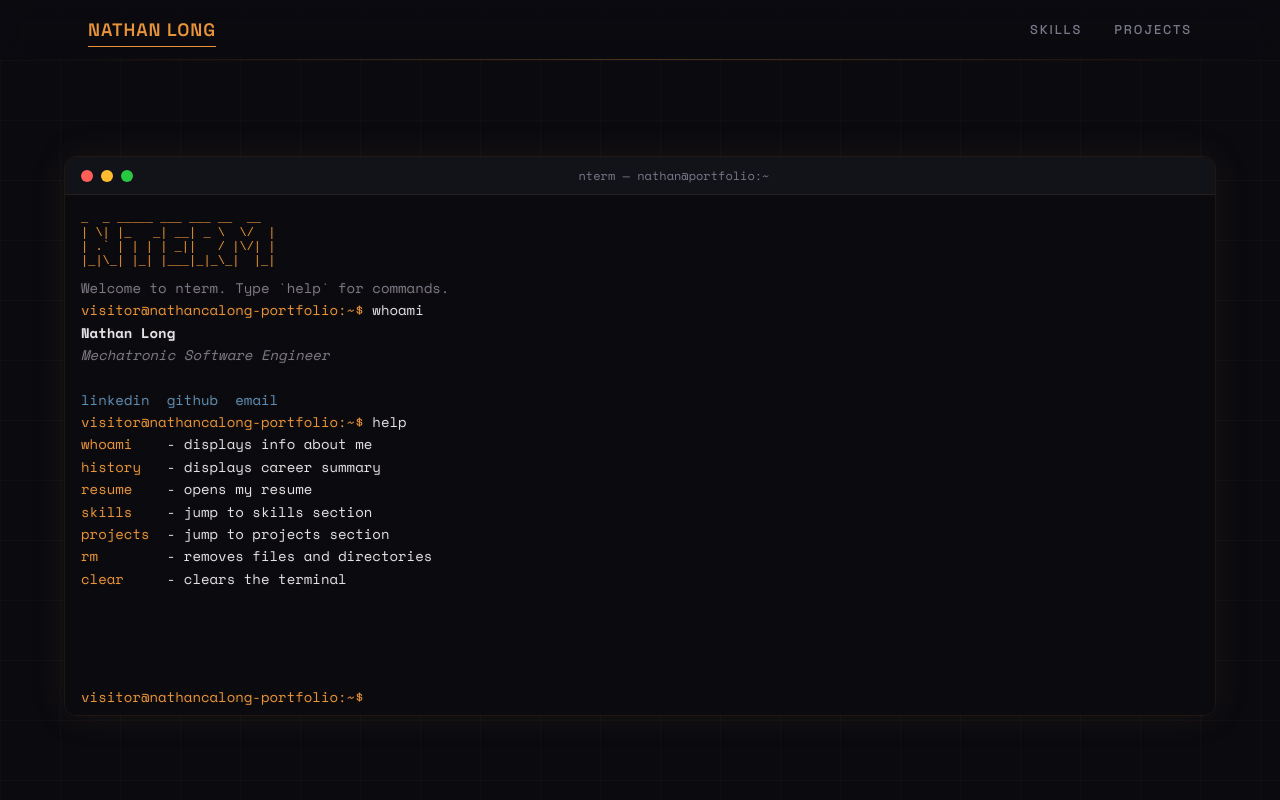
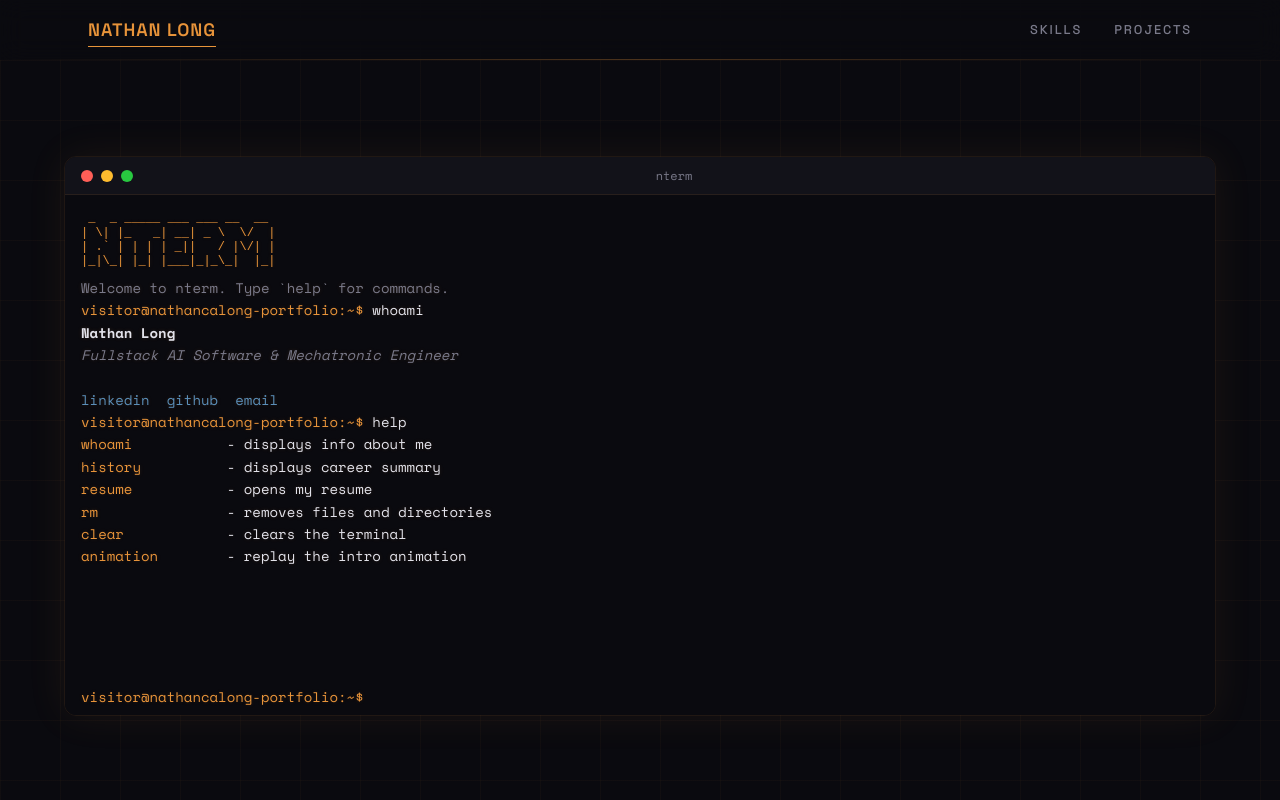
Before and after one commit to nathancalong/nathancalong.github.io, a React (Vite) app: page / in a window 1280 px wide. Both pictures are taken after a click on the button "NATHAN LONG". Shown: the top 800 px of the page. Built offline with nearby package versions, Linux system fonts and the light colour scheme.

Commit message:
terminal improvements and animation debouncing

```diff
--- a/src/components/Terminal.tsx
+++ b/src/components/Terminal.tsx
@@ -40,12 +40,30 @@ const PAUSE_AFTER_OUTPUT = 600;
 
 // --- ASCII Art ---
 
-const ASCII_BANNER = `
- _  _ _____ ___ ___ __  __
+const ASCII_BANNER = ` _  _ _____ ___ ___ __  __
 | \\| |_   _| __| _ \\  \\/  |
 | .\` | | | | _||   / |\\/| |
 |_|\\_| |_| |___|_|_\\_|  |_|
-`.trimStart();
+`;
+
+// --- Cookie helpers ---
+
+const VISITED_COOKIE = "nterm_visited";
+
+function hasVisitedCookie(): boolean {
+  return document.cookie
+    .split("; ")
+    .some((c) => c.startsWith(`${VISITED_COOKIE}=`));
+}
+
+function setVisitedCookie() {
+  const expires = new Date(Date.now() + 8 * 60 * 60 * 1000).toUTCString();
+  document.cookie = `${VISITED_COOKIE}=1; expires=${expires}; path=/; SameSite=Lax`;
+}
+
+function clearVisitedCookie() {
+  document.cookie = `${VISITED_COOKIE}=; expires=Thu, 01 Jan 1970 00:00:00 GMT; path=/; SameSite=Lax`;
+}
 
 // --- Component ---
 
@@ -54,10 +72,36 @@ function nextId() {
   return lineIdCounter++;
 }
 
+function makeWelcomeLines(): TerminalLine[] {
+  return [
+    {
+      id: nextId(),
+      type: "output",
+      content: <pre className={styles.asciiArt}>{ASCII_BANNER}</pre>,
+    },
+    {
+      id: nextId(),
+      type: "output",
+      content: (
+        <span className={styles.lineOutput}>
+          Welcome to nterm. Type `help` for commands.
+        </span>
+      ),
+    },
+    { id: nextId(), type: "blank", content: "" },
+  ];
+}
+
 export default function Terminal() {
   const navigate = useNavigate();
-  const [phase, setPhase] = useState<Phase>("ssh");
-  const [lines, setLines] = useState<TerminalLine[]>([]);
+  const skipAnimation = hasVisitedCookie();
+
+  const [phase, setPhase] = useState<Phase>(
+    skipAnimation ? "interactive" : "ssh",
+  );
+  const [lines, setLines] = useState<TerminalLine[]>(
+    skipAnimation ? makeWelcomeLines() : [],
+  );
   const [currentInput, setCurrentInput] = useState("");
   const [autoTypingText, setAutoTypingText] = useState("");
   const [commandHistory, setCommandHistory] = useState<string[]>([]);
@@ -96,6 +140,8 @@ export default function Terminal() {
   // --- SSH intro sequence ---
   // Runs once on mount, drives through ssh → connecting → auto without re-triggering
   useEffect(() => {
+    if (skipAnimation) return;
+
     let cancelled = false;
 
     async function sleep(ms: number) {
@@ -154,7 +200,7 @@ export default function Terminal() {
                   <span className={styles.lineBold}>Nathan Long</span>
                   {"\n"}
                   <span className={styles.lineItalic}>
-                    Mechatronic Software Engineer
+                    Fullstack AI Software & Mechatronic Engineer
                   </span>
                   {"\n\n"}
                   <a
@@ -194,19 +240,17 @@ export default function Terminal() {
               content: (
                 <>
                   <span className={styles.lineAccent}>whoami</span>
-                  {"    - displays info about me\n"}
+                  {"           - displays info about me\n"}
                   <span className={styles.lineAccent}>history</span>
-                  {"   - displays career summary\n"}
+                  {"          - displays career summary\n"}
                   <span className={styles.lineAccent}>resume</span>
-                  {"    - opens my resume\n"}
-                  <span className={styles.lineAccent}>skills</span>
-                  {"    - jump to skills section\n"}
-                  <span className={styles.lineAccent}>projects</span>
-                  {"  - jump to projects section\n"}
+                  {"           - opens my resume\n"}
                   <span className={styles.lineAccent}>rm</span>
-                  {"        - removes files and directories\n"}
+                  {"               - removes files and directories\n"}
                   <span className={styles.lineAccent}>clear</span>
-                  {"     - clears the terminal"}
+                  {"            - clears the terminal\n"}
+                  <span className={styles.lineAccent}>animation</span>
+                  {"        - replay the intro animation"}
                 </>
               ),
             },
@@ -266,27 +310,14 @@ export default function Terminal() {
             },
           ];
 
-        case "skills":
-          document
-            .getElementById("skills")
-            ?.scrollIntoView({ behavior: "smooth", block: "start" });
+        case "animation":
+          clearVisitedCookie();
+          setTimeout(() => window.location.reload(), 500);
           return [
             {
               id: nextId(),
               type: "output",
-              content: "Scrolling to skills...",
-            },
-          ];
-
-        case "projects":
-          document
-            .getElementById("projects")
-            ?.scrollIntoView({ behavior: "smooth", block: "start" });
-          return [
-            {
-              id: nextId(),
-              type: "output",
-              content: "Scrolling to projects...",
+              content: "Clearing session... reloading.",
             },
           ];
 
@@ -453,6 +484,7 @@ export default function Terminal() {
         { id: nextId(), type: "blank", content: "" },
       ]);
       setPhase("interactive");
+      setVisitedCookie();
     }
 
     typeSequence();
@@ -558,9 +590,7 @@ export default function Terminal() {
               style={{ background: "#28c840" }}
             />
           </div>
-          <span className={styles.terminalTitle}>
-            nterm — nathan@portfolio:~
-          </span>
+          <span className={styles.terminalTitle}>nterm</span>
         </div>
 
         <div className={styles.terminalBody}>
@@ -570,35 +600,32 @@ export default function Terminal() {
                 {line.content}
               </div>
             ))}
-
-            {phase === "auto" && autoTypingText !== "" && (
-              <div className={styles.line}>
-                <span className={styles.prompt}>{PROMPT}</span>
-                <span className={styles.lineCommand}>{autoTypingText}</span>
-                <span className={styles.autoTypeCursor}>_</span>
-              </div>
-            )}
-
-            {phase === "auto" && autoTypingText === "" && (
-              <div className={styles.line}>
-                <span className={styles.prompt}>{PROMPT}</span>
-                <span className={styles.autoTypeCursor}>_</span>
-              </div>
-            )}
           </div>
 
-          {phase === "interactive" && (
+          {/* Fixed input line — used for both auto-type and interactive */}
+          {(phase === "auto" || phase === "interactive") && (
             <div className={styles.inputLine}>
               <span className={styles.prompt}>{PROMPT}</span>
+              {phase === "auto" ? (
+                <>
+                  <span className={styles.inputText}>{autoTypingText}</span>
+                  <span className={styles.autoTypeCursor}>_</span>
+                </>
+              ) : (
+                <>
                   <span className={styles.inputText}>{currentInput}</span>
                   <span
                     className={styles.cursor}
                     style={
-                  isFocused ? undefined : { animation: "none", opacity: 0.4 }
+                      isFocused
+                        ? undefined
+                        : { animation: "none", opacity: 0.4 }
                     }
                   >
                     _
                   </span>
+                </>
+              )}
             </div>
           )}
 
```
Lines whose indentation alone changed are shown as unchanged.
